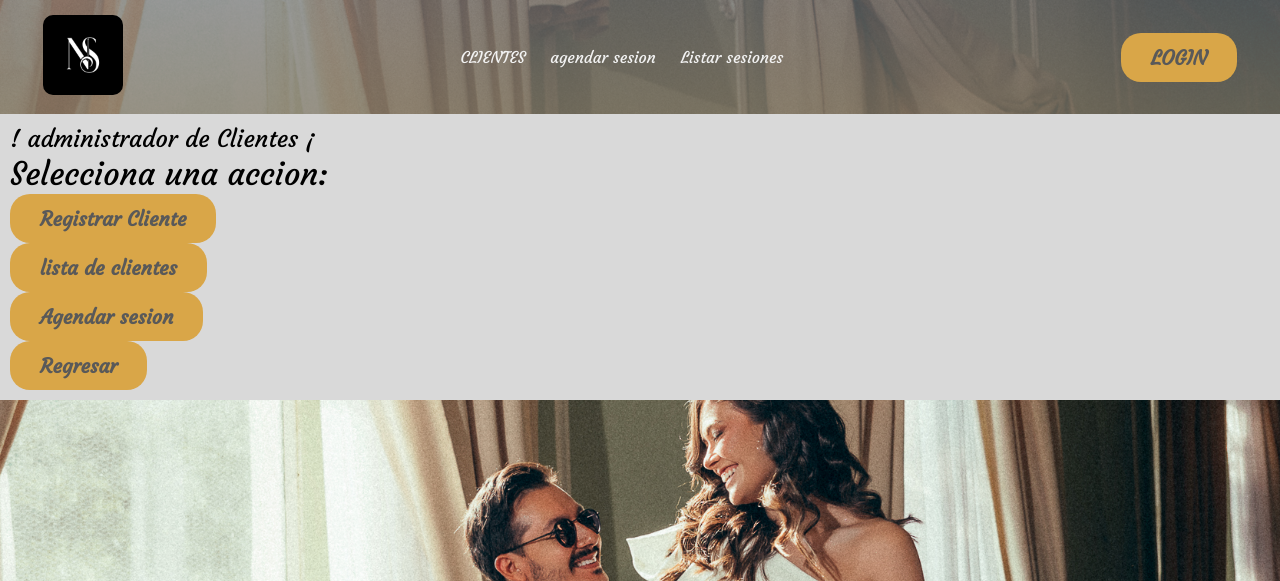
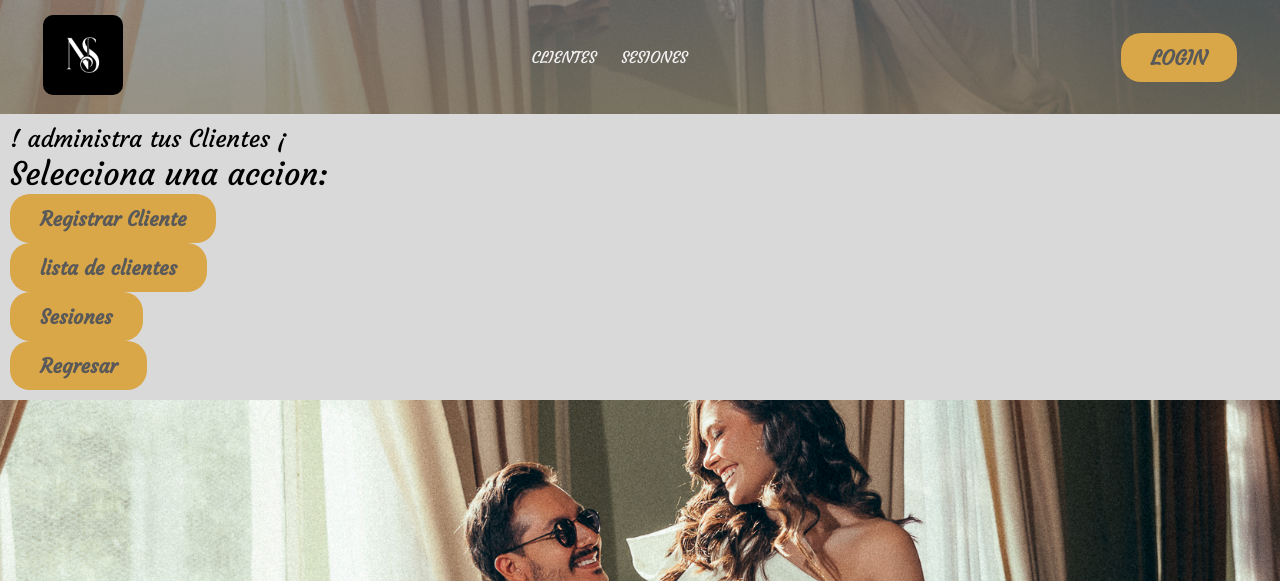
Before and after one commit to JulioCVargasL/Proyecto_ProtafolioNatha, a Django app: page /formulario/admin_users/ in a window 1280 px wide. Shown: the top 581 px of the page. Run offline with Django 5.2, Linux system fonts and the light colour scheme.

Commit message:
Guardado de seguridad

```diff
--- a/formulario/urls.py
+++ b/formulario/urls.py
@@ -3,18 +3,19 @@ from django.urls    import path, include
 from .              import views
 
 urlpatterns = [
-    path("admin_dashboard/",views.admin_dashboard,name="admin_dashboard"),
-    path('admin_users/',    views.admin_users,    name='admin_users'),
-    path("signup/",         views.signup,         name="signup"),
-    path('event_type/',     views.event_type,     name="event_type"),
-    path('crear_status/',   views.crear_status,   name="crear_status"),
-    path('agendar/',        views.agendar,        name="agendar"),
-    path('lista_sesiones/', views.sesiones_list,  name="lista_sesiones"),
-    path('delete_sesion/<int:id>', views.delete_sesion,   name="delete_sesion"),
-    path('editar_sesion/<int:id>', views.edit_sesion,     name="editar_sesion"),
-    path('login/',          views.login,          name="login"),
-    path("lista_usuarios/", views.user_list,      name="lista_usuarios"),
-    path('delete_user/<int:id>', views.delete_user,   name="delete_user"),
-    path('editar_user/<int:id>', views.edit_user,     name="editar_user"),
+    path('login/',                  views.login,          name="login"),
+    path("admin_dashboard/",        views.admin_dashboard,name="admin_dashboard"),
+    path('admin_users/',            views.admin_users,    name='admin_users'),
+    path('admin_sesiones/',         views.admin_sesiones, name='admin_sesiones'),
+    path("signup/",                 views.signup,         name="signup"),
+    path('event_type/',             views.event_type,     name="event_type"),
+    path('crear_status/',           views.crear_status,   name="crear_status"),
+    path('agendar/',                views.agendar,        name="agendar"),
+    path('lista_sesiones/',         views.sesiones_list,  name="lista_sesiones"),
+    path('delete_sesion/<int:id>',  views.delete_sesion,  name="delete_sesion"),
+    path('editar_sesion/<int:id>',  views.edit_sesion,    name="editar_sesion"),
+    path("lista_usuarios/",         views.user_list,      name="lista_usuarios"),
+    path('delete_user/<int:id>',    views.delete_user,    name="delete_user"),
+    path('editar_user/<int:id>',    views.edit_user,      name="editar_user"),
 
 ]
--- a/templates/1.administrador/admin_users.html
+++ b/templates/1.administrador/admin_users.html
@@ -6,7 +6,7 @@
 
 
 {% block content %}
-<h2> ! administrador de Clientes ¡</h2>
+<h2> ! administra tus Clientes ¡</h2>
 {% endblock content %}
 
 {% block registrar %}
@@ -19,8 +19,8 @@
 <form action="{% url "lista_usuarios" %}">
   <button type="submit"> lista de clientes </button>
 </form>
-<form action="{% url "agendar" %}">
-  <button type="submit"> Agendar sesion </button>
+<form action="{% url "admin_sesiones" %}">
+  <button type="submit"> Sesiones </button>
 </form>
 </form>
 <form action="{% url "admin_dashboard" %}">
--- a/templates/1.administrador/agendar.html
+++ b/templates/1.administrador/agendar.html
@@ -21,7 +21,7 @@
   <button type="submit">Agendar sesion</button>
 </form>
 </form>
-<form action="{% url "admin_users" %}">
+<form action="{% url "admin_sesiones" %}">
   <button type="submit"> Regresar </button>
 </form>
 
--- a/templates/1.administrador/lista_sesiones.html
+++ b/templates/1.administrador/lista_sesiones.html
@@ -10,7 +10,7 @@
 {% endblock content %}
 
 {% block registrar %}
-<form action="{% url "admin_users" %}">
+<form action="{% url "admin_sesiones" %}">
   <button type="submit"> Regresar </button>
 </form>
 <h2> Lista de sesiones </h2>
--- a/templates/layouts/partials/menu.html
+++ b/templates/layouts/partials/menu.html
@@ -11,18 +11,9 @@
         <a href={% url "admin_users" %}>CLIENTES</a>
       </li>
       <li>
-        <a href={% url "agendar" %}>agendar sesion</a>
+        <a href={% url "admin_sesiones" %}>SESIONES</a>
       </li>
       <li>
-        <a href={% url "lista_sesiones" %}>Listar sesiones</a>
-      </li>
-
-      <!-- <li>
-        <a href="#">Eventos</a>
-      </li>
-      <li>
-        <a href="#">Contacto</a>
-      </li> -->
 
     </ul>
     <form action="{% url "login" %}">
```
Also changed, not shown: templates/1.administrador/admin_sesiones.html (+6 -6 lines), db.sqlite3.
